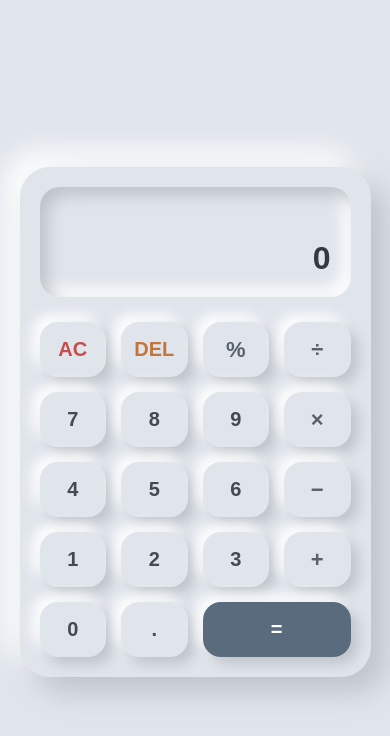
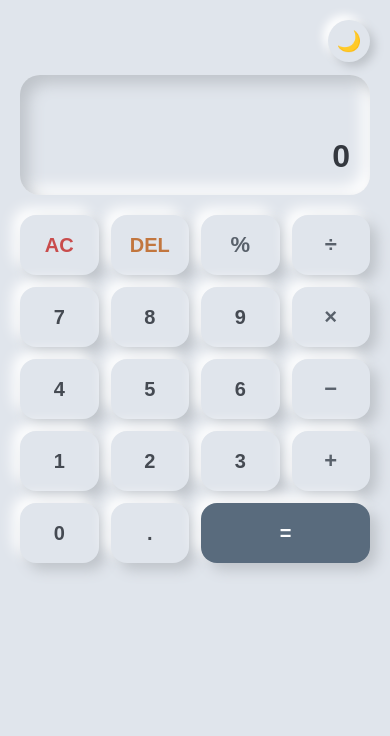
Before and after one commit to JmJagdish/basic-calculator, a plain HTML site: page index.html in a window 390 px wide. Drawn offline with Linux system fonts and the light colour scheme.

Commit message:
toggle theme button added

```diff
--- a/index.html
+++ b/index.html
@@ -3,13 +3,16 @@
 <head>
   <meta charset="UTF-8">
   <meta name="viewport" content="width=device-width, initial-scale=1.0">
-  <title>Neumorphic Calculator</title>
+  <title>Basic Calculator</title>
   <link rel="stylesheet" href="style.css">
 </head>
 
 <body>
-
   <div class="calculator">
+    <!-- Theme Toggle -->
+    <button id="themeToggle" class="theme-toggle" aria-label="Toggle theme">
+      🌙
+    </button>
 
     <!-- Display -->
     <div class="display">
--- a/script.js
+++ b/script.js
@@ -4,6 +4,21 @@ let display = document.getElementById("currentDisplay");
 let previousDisplay = document.getElementById("previousDisplay");
 
 let displayData = [];
+
+// -----------------------------------
+// Theme Toggle
+// -----------------------------------
+const themeToggle = document.getElementById("themeToggle");
+
+themeToggle.addEventListener("click", () => {
+  document.body.classList.toggle("dark");
+
+  if (document.body.classList.contains("dark")) {
+    themeToggle.innerText = "☀️";
+  } else {
+    themeToggle.innerText = "🌙";
+  }
+});
 
 let firstNumber = null;
 let operator = null;
--- a/style.css
+++ b/style.css
@@ -4,89 +4,218 @@
   box-sizing: border-box;
 }
 
+:root {
+  --bg: #e0e5ec;
+  --text: #34383f;
+  --button-text: #454a52;
+  --secondary-text: #7b8088;
+
+  --shadow-dark: #bec3c9;
+  --shadow-light: #ffffff;
+
+  --operator: #59616b;
+  --clear: #c94c4c;
+  --delete: #c2763e;
+
+  --equal-bg: #596b7d;
+  --equal-hover: #4d5e6f;
+
+  --equal-shadow-dark: #3e4c59;
+  --equal-shadow-light: #687c90;
+}
+
 body {
   min-height: 100vh;
+
   display: flex;
   align-items: center;
   justify-content: center;
-  background: #e0e5ec;
+
+  background: var(--bg);
+
   font-family: Arial, sans-serif;
+
+  transition: background 0.3s ease;
 }
 
-/* Calculator */
+/* =========================
+   DARK THEME
+========================= */
+
+body.dark {
+  --bg: #252a32;
+  --text: #e8edf3;
+  --button-text: #d6dbe2;
+  --secondary-text: #9da5b0;
+
+  --shadow-dark: #171a1f;
+  --shadow-light: #333a45;
+
+  --operator: #aeb8c4;
+  --clear: #ff7272;
+  --delete: #e59a62;
+
+  --equal-bg: #465466;
+  --equal-hover: #536477;
+
+  --equal-shadow-dark: #171c23;
+  --equal-shadow-light: #617285;
+}
+
+/* =========================
+   CALCULATOR
+========================= */
 
 .calculator {
+  position: relative;
+
   width: 350px;
-  padding: 25px;
+
+  padding: 75px 25px 25px;
+
   border-radius: 30px;
-  background: #e0e5ec;
+
+  background: var(--bg);
 
   box-shadow:
-    15px 15px 30px #bec3c9,
-    -15px -15px 30px #ffffff;
+    15px 15px 30px var(--shadow-dark),
+    -15px -15px 30px var(--shadow-light);
+
+  transition:
+    background 0.3s ease,
+    box-shadow 0.3s ease;
 }
 
-/* Display */
+/* =========================
+   THEME TOGGLE
+========================= */
+
+.theme-toggle {
+  position: absolute;
+
+  top: 20px;
+  right: 20px;
+
+  width: 42px;
+  height: 42px;
+
+  display: flex;
+  align-items: center;
+  justify-content: center;
+
+  border: none;
+  border-radius: 50%;
+
+  background: var(--bg);
+  color: var(--text);
+
+  font-size: 20px;
+
+  cursor: pointer;
+
+  box-shadow:
+    5px 5px 10px var(--shadow-dark),
+    -5px -5px 10px var(--shadow-light);
+
+  transition: all 0.2s ease;
+}
+
+.theme-toggle:hover {
+  transform: translateY(-2px);
+}
+
+.theme-toggle:active {
+  transform: translateY(2px);
+
+  box-shadow:
+    inset 4px 4px 8px var(--shadow-dark),
+    inset -4px -4px 8px var(--shadow-light);
+}
+
+/* =========================
+   DISPLAY
+========================= */
 
 .display {
   width: 100%;
   min-height: 110px;
+
   margin-bottom: 25px;
   padding: 20px;
 
   display: flex;
   flex-direction: column;
+
   justify-content: flex-end;
   align-items: flex-end;
 
   border-radius: 20px;
-  background: #e0e5ec;
+
+  background: var(--bg);
 
   box-shadow:
-    inset 8px 8px 16px #bec3c9,
-    inset -8px -8px 16px #ffffff;
+    inset 8px 8px 16px var(--shadow-dark),
+    inset -8px -8px 16px var(--shadow-light);
 
   overflow: hidden;
+
+  transition:
+    background 0.3s ease,
+    box-shadow 0.3s ease;
 }
 
 #previousDisplay {
   width: 100%;
   min-height: 25px;
-  color: #7b8088;
+
+  color: var(--secondary-text);
+
   font-size: 16px;
+
   text-align: right;
 }
 
 #currentDisplay {
   width: 100%;
-  color: #34383f;
+
+  color: var(--text);
+
   font-size: 38px;
   font-weight: 600;
+
   text-align: right;
 
   overflow: hidden;
   text-overflow: ellipsis;
+  white-space: nowrap;
 }
 
-/* Buttons Container */
+/* =========================
+   BUTTON CONTAINER
+========================= */
 
 .buttons {
   display: grid;
+
   grid-template-columns: repeat(4, 1fr);
+
   gap: 15px;
 }
 
-/* Buttons */
+/* =========================
+   BUTTONS
+========================= */
 
 .btn {
   height: 60px;
+
   border: none;
   outline: none;
 
   border-radius: 18px;
 
-  background: #e0e5ec;
-  color: #454a52;
+  background: var(--bg);
+  color: var(--button-text);
 
   font-size: 20px;
   font-weight: 600;
@@ -94,8 +223,8 @@ body {
   cursor: pointer;
 
   box-shadow:
-    7px 7px 14px #bec3c9,
-    -7px -7px 14px #ffffff;
+    7px 7px 14px var(--shadow-dark),
+    -7px -7px 14px var(--shadow-light);
 
   transition: all 0.15s ease;
 }
@@ -103,76 +232,121 @@ body {
 /* Hover */
 
 .btn:hover {
-  color: #22262c;
+  color: var(--text);
+
   transform: translateY(-2px);
 }
 
-/* Click / Press */
+/* Press */
 
 .btn:active {
   transform: translateY(2px);
 
   box-shadow:
-    inset 5px 5px 10px #bec3c9,
-    inset -5px -5px 10px #ffffff;
+    inset 5px 5px 10px var(--shadow-dark),
+    inset -5px -5px 10px var(--shadow-light);
 }
 
-/* Operators */
+/* =========================
+   OPERATORS
+========================= */
 
 .operator {
-  color: #59616b;
+  color: var(--operator);
+
   font-size: 22px;
 }
 
-/* Clear */
+/* =========================
+   CLEAR
+========================= */
 
 .btn-clear {
-  color: #c94c4c;
+  color: var(--clear);
 }
 
-/* Delete */
+/* =========================
+   DELETE
+========================= */
 
 .btn-delete {
-  color: #c2763e;
+  color: var(--delete);
 }
 
-/* Equal Button */
+/* =========================
+   EQUAL
+========================= */
 
 .btn-equal {
   grid-column: span 2;
 
   color: #ffffff;
-  background: #596b7d;
+
+  background: var(--equal-bg);
 
   box-shadow:
-    7px 7px 14px #bec3c9,
-    -7px -7px 14px #ffffff;
+    7px 7px 14px var(--shadow-dark),
+    -7px -7px 14px var(--shadow-light);
 }
 
 .btn-equal:hover {
-  background: #4d5e6f;
+  background: var(--equal-hover);
+
   color: #ffffff;
 }
 
 .btn-equal:active {
   box-shadow:
-    inset 5px 5px 10px #3e4c59,
-    inset -5px -5px 10px #687c90;
+    inset 5px 5px 10px var(--equal-shadow-dark),
+    inset -5px -5px 10px var(--equal-shadow-light);
 }
 
-/* Responsive */
+/* =========================
+   MOBILE
+========================= */
 
 @media (max-width: 400px) {
+
+  body {
+    min-height: 100dvh;
+
+    align-items: stretch;
+    justify-content: stretch;
+  }
+
   .calculator {
-    width: 90%;
-    padding: 20px;
+    width: 100%;
+    min-height: 100dvh;
+
+    padding: 75px 20px 20px;
+
+    border-radius: 0;
+
+    box-shadow: none;
+  }
+
+  .display {
+    min-height: 120px;
+
+    margin-bottom: 20px;
+  }
+
+  .buttons {
+    gap: 12px;
   }
 
   .btn {
-    height: 55px;
+    height: 60px;
+
+    border-radius: 16px;
   }
 
   #currentDisplay {
     font-size: 32px;
   }
+
+  .theme-toggle {
+    top: 20px;
+    right: 20px;
+  }
 }
```
